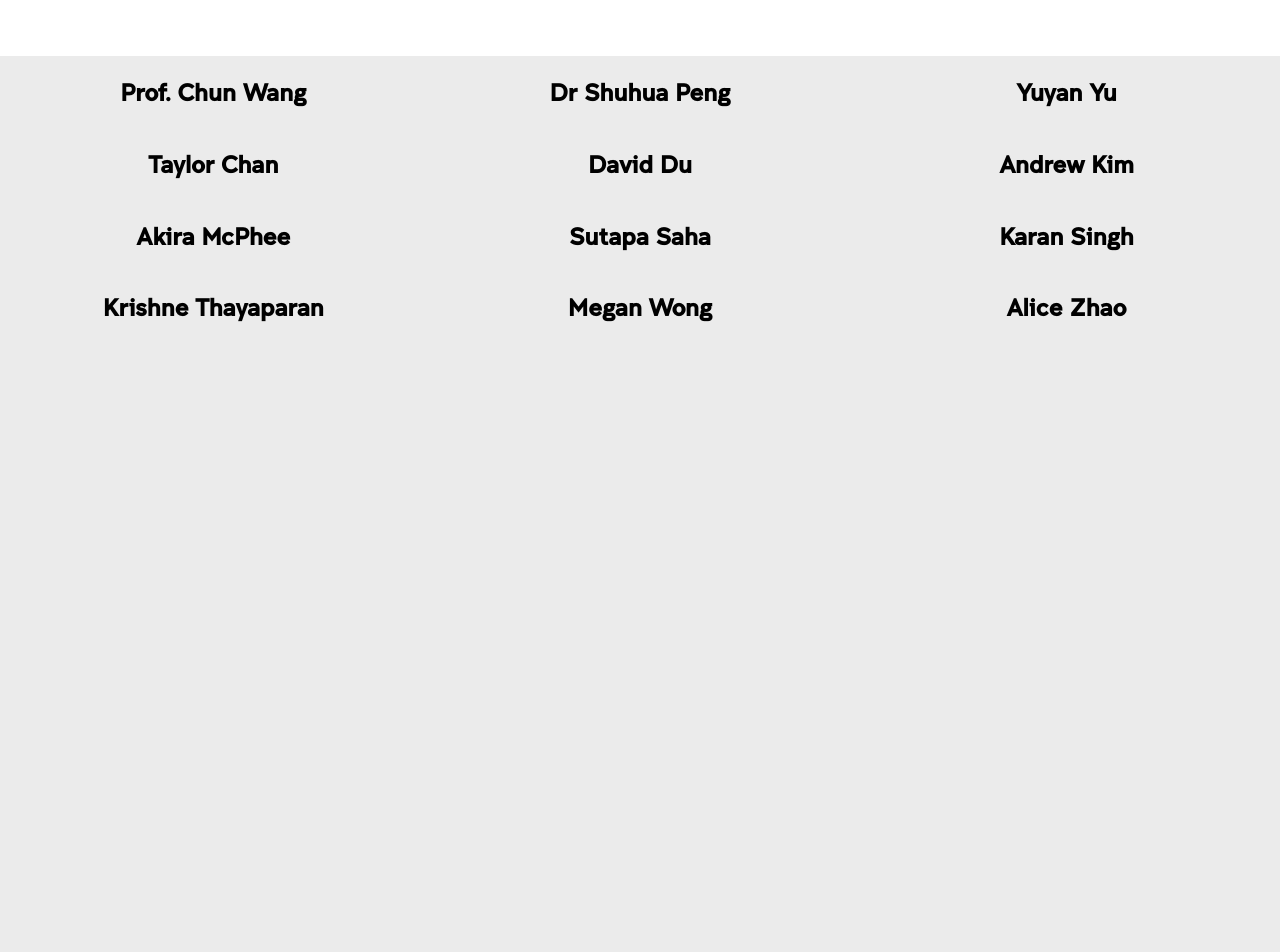
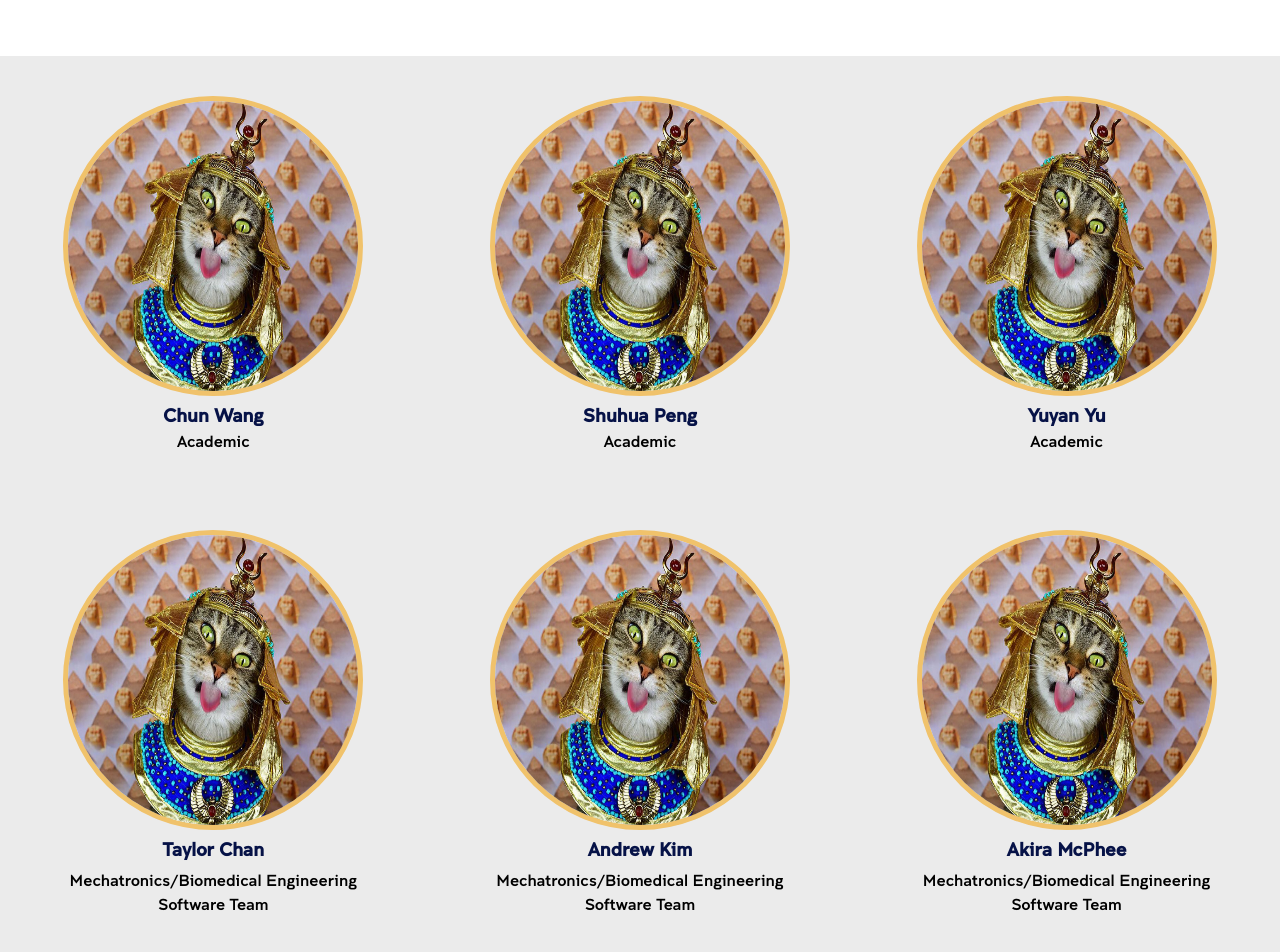
Before and after one commit to akiramcphee/swt_website, a React (Create React App) app: page /profiles in a window 1280 px wide. Shown: the part 200-1152 px from the top of the page. Built offline with nearby package versions, Linux system fonts and the light colour scheme.

Commit message:
feat: profiles page complete

```diff
--- a/src/Our_projects/Projects.css
+++ b/src/Our_projects/Projects.css
@@ -4,7 +4,7 @@
   }
 
   body{
-    background-color: rgba(212, 212, 212, 0.76);
+    background-color: rgb(235, 235, 235);
     z-index: 999;
   }
   .projects{
--- a/src/Profiles/Profiles.js
+++ b/src/Profiles/Profiles.js
@@ -2,6 +2,10 @@ import React from 'react'
 import './Profiles.css'
 //import Navbar from '../components/Navbar/Navbar'
 import egyptcat from '../images/egypt_cat.jpg'
+import ProfileCardStudents from '../components/ProfileCard/ProfileCardStudents'
+import ProfileCardAcademic from '../components/ProfileCard/ProfileCardAcademics'
+
+
 
 export default function Profiles() {
 	return (
@@ -18,47 +22,50 @@ export default function Profiles() {
 		 			<div className = "profile_background">
 		 				<div className = "row">
 		 					<div className="col-4">
-		 							<h2 className = "Team">Prof. Chun Wang</h2>
+		 						<ProfileCardAcademic name='Chun Wang' degree = '' role = 'Academic' image = {egyptcat}/>
 		 					</div>
 		 					<div className="col-4">
-		 							<h2 className = "Team">Dr Shuhua Peng</h2>
+		 						<ProfileCardAcademic name='Shuhua Peng' degree = '' role = 'Academic' image = {egyptcat}/>
 		 					</div>
 		 					<div className="col-4">
-		 							<h2 className = "Team">Yuyan Yu</h2>
+							 <ProfileCardAcademic name='Yuyan Yu' degree = '' role = 'Academic' image = {egyptcat}/>
 	 						</div>
 	 					</div>
 		 				<div className = "row">
 		 					<div className="col-4">
-		 							<h2 className = "Team">Taylor Chan</h2>
+								<ProfileCardStudents name='Taylor Chan' degree = 'Mechatronics/Biomedical Engineering' role = 'Software Team' image = {egyptcat}/>
 		 					</div>
 							<div className="col-4">
-		 							<h2 className = "Team">David Du</h2>
-		 						</div>
-		 						<div className="col-4">
-		 							<h2 className = "Team">Andrew Kim</h2>
+							 	<ProfileCardStudents name='Andrew Kim ' degree = 'Mechatronics/Biomedical Engineering' role = 'Software Team' image = {egyptcat}/>
+	 						</div>		 						<div className="col-4">
+								<ProfileCardStudents name='Akira McPhee ' degree = 'Mechatronics/Biomedical Engineering' role = 'Software Team' image = {egyptcat}/>
 		 					</div>
 		 				</div>
 		 				<div className = "row">
 						 	<div className="col-4">
-		 							<h2 className = "Team">Akira McPhee</h2>
+								<ProfileCardStudents name='Dave Du' degree = 'Mechanical/Biomedical Engineering' role = 'Testing Team' image = {egyptcat}/>
 	 						</div>
 	 						<div className="col-4">
-		 							<h2 className = "Team">Sutapa Saha</h2>
+							 	<ProfileCardStudents name='Sutapa Saha' degree = 'Science' role = 'Testing Team' image = {egyptcat}/>
 	 						</div>
 							<div className="col-4">
-		 							<h2 className = "Team">Karan Singh</h2>
+								<ProfileCardStudents name='Karan Singh' degree = 'Electrical Engineering' role = 'Testing Team' image = {egyptcat}/>
 							</div>
+
 						</div>
 						<div className = "row">
 							<div className="col-4">
-		 							<h2 className = "Team">Krishne Thayaparan</h2>
+
+									<ProfileCardStudents name='Krishne Thayaparan' degree = 'Medicine' role = 'Testing Team' image = {egyptcat}/>
+							</div>
+
+								<div className="col-4">
+									<ProfileCardStudents name='Megan Wong' degree = 'Electrical Engineering' role = 'Testing Team' image = {egyptcat}/>
 								</div>
 								<div className="col-4">
-		 							<h2 className = "Team">Megan Wong</h2>
+									<ProfileCardStudents name='Alice Zhao' degree = 'Advanced Maths/Material Science'  role = 'Testing Team' image = {egyptcat}/>
 								</div>
-		 						<div className="col-4">
-		 							<h2 className = "Team">Alice Zhao</h2>
-		 						</div>
+
 						</div>
 					</div>
 				</div>
--- a/src/components/Heading/Heading.css
+++ b/src/components/Heading/Heading.css
@@ -1,6 +1,6 @@
 .box {
-    border: 1px solid #b9baae;
-    background-color: #b9baae;
+    border: 1px solid #ffffff;
+    background-color: #fbfcf3;
     margin-right: auto;
     width: 20%;
 }
--- a/src/components/ProfileCard/ProfileCardAcademics.css
+++ b/src/components/ProfileCard/ProfileCardAcademics.css
@@ -2,8 +2,10 @@
     align-items: center;
     justify-content: center;
     text-align: center;
-    width: 20%;
-    margin: auto;
+    width: 100%;
+    margin-bottom: 40px;
+    margin-top: 40px;
+
 }
 .profile-image {
     width: 300px;
@@ -15,4 +17,9 @@
 }
 .profile-name {
     color: rgb(6, 18, 71);
+    padding: 5px;
 }
+
+.profile-degree {
+    padding: 5px;
+}
--- a/src/components/ProfileCard/ProfileCardStudents.css
+++ b/src/components/ProfileCard/ProfileCardStudents.css
@@ -2,8 +2,8 @@
     align-items: center;
     justify-content: center;
     text-align: center;
-    width: 20%;
-    margin: auto;
+    width: 100%;
+    margin-bottom: 30px;
 }
 .profile-image {
     width: 300px;
@@ -16,3 +16,11 @@
 .profile-name {
     color: rgb(6, 18, 71);
 }
+
+.profile-role {
+    align-items: center;
+    justify-content: center;
+    text-align: center;
+    width: 100%;
+    margin: auto;
+}
```
Lines whose indentation alone changed are shown as unchanged.
